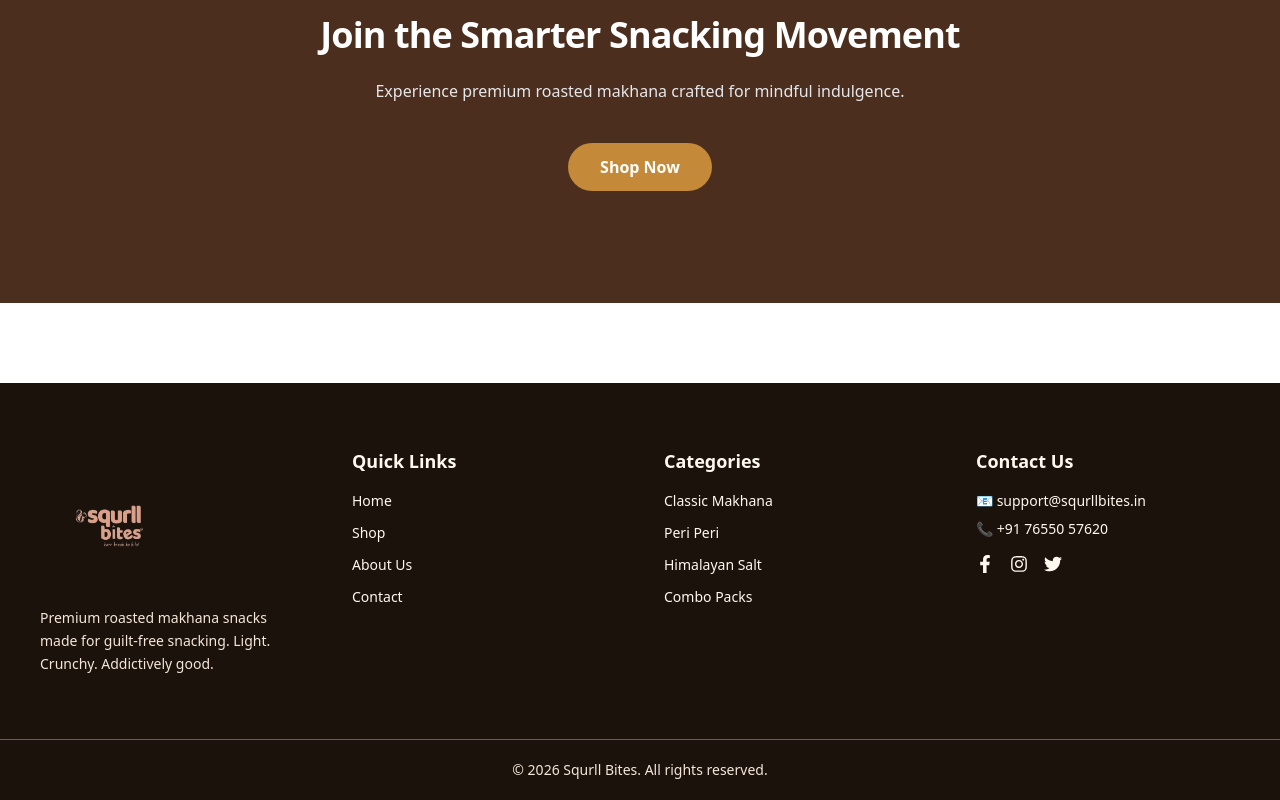
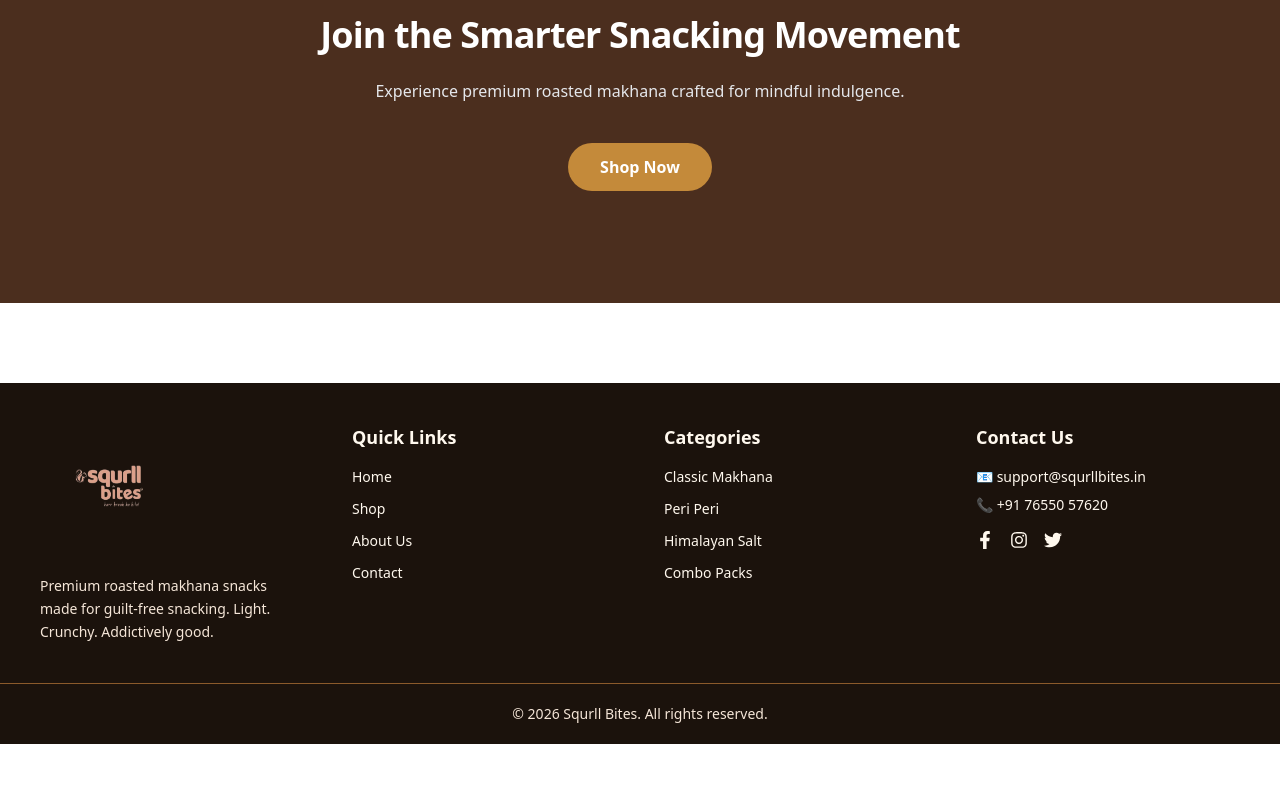
Before and after one commit to vikasya7/e-com, a React (Vite) app: page /about in a window 1280 px wide. Shown: the part 3054-3854 px from the top of the page. After the commit the page ends 3798 px from the top, so only its background shows below. Built offline with nearby package versions, Linux system fonts and the light colour scheme; no server answers.

Commit message:
logo size fixed

```diff
--- a/src/components/Footer.jsx
+++ b/src/components/Footer.jsx
@@ -6,16 +6,18 @@ function Footer() {
    <footer className="bg-[#1B120C] text-[#FFF8EE] mt-20">
 
   {/* TOP SECTION */}
-  <div className="max-w-7xl mx-auto px-6 md:px-10 py-16 grid grid-cols-1 sm:grid-cols-2 md:grid-cols-4 gap-12">
+  <div className="max-w-7xl mx-auto px-6 md:px-10 py-10 grid grid-cols-1 sm:grid-cols-2 md:grid-cols-4 gap-12 items-start">
 
     {/* BRAND */}
-    <div>
+
+<div className="-mt-4">
   <img
     src="hero/squirll.png"
     alt="Squrll Bites"
-        className="max-w-[140px] h-38 mb-2 brightness-100"
+    className="max-w-[140px] h-38 brightness-100"
   />
-      <p className="text-sm leading-relaxed text-[#F5E6D8]">
+
+  <p className="mt-4 text-sm leading-relaxed text-[#F5E6D8]">
     Premium roasted makhana snacks made for guilt-free snacking.
     Light. Crunchy. Addictively good.
   </p>
--- a/src/components/Navbar.jsx
+++ b/src/components/Navbar.jsx
@@ -53,7 +53,7 @@ function Navbar() {
             <img
               src="hero/logo1.png"
               alt="Squirll Bites"
-              className="h-14 md:h-16 w-auto object-contain transition-transform duration-300 hover:scale-105"
+              className="h-24 md:h-24 w-auto object-contain"
             />
           </Link>
 
```
Lines whose indentation alone changed are shown as unchanged.
